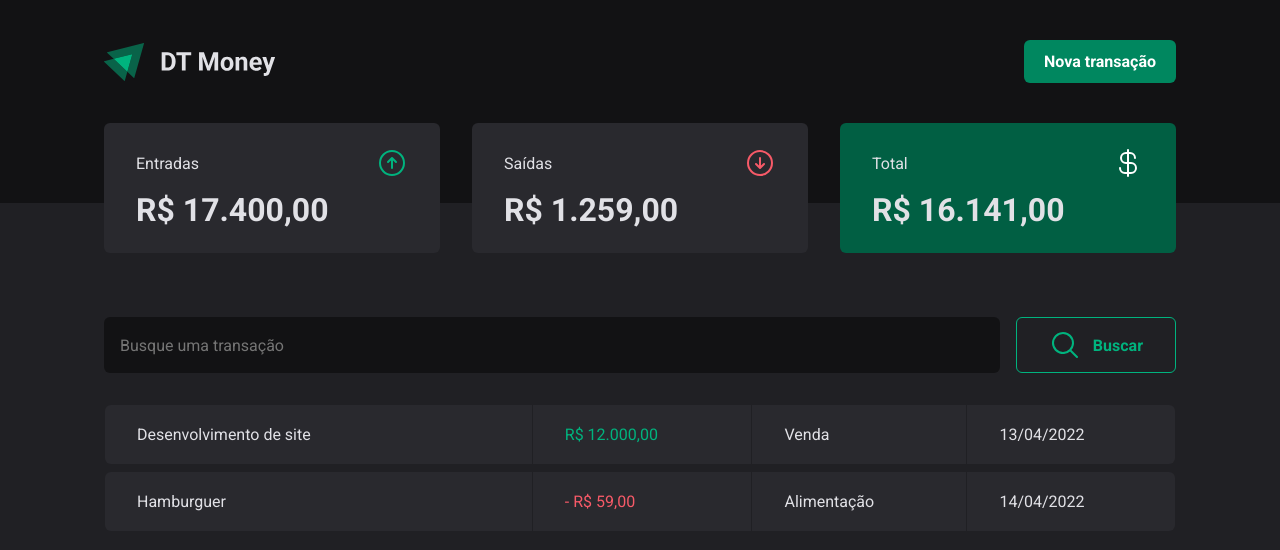
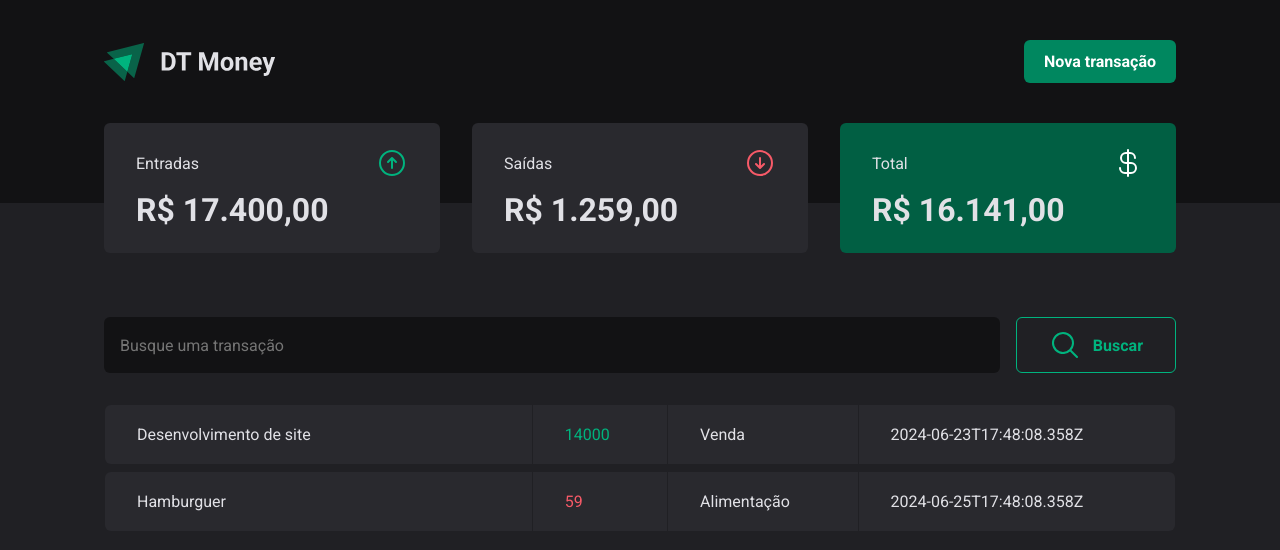
Before and after one commit to kauan2812/dt-money, a React (Vite) app: page / in a window 1280 px wide. Shown: the top 550 px of the page. Built offline with nearby package versions, Linux system fonts and the light colour scheme; data requests are answered from the project's data file.

Commit message:
using API request

```diff
--- a/src/components/Table/index.tsx
+++ b/src/components/Table/index.tsx
@@ -1,26 +1,47 @@
+import { useEffect, useState } from "react";
 import { PriceHighLight, TransactionsContainer, TransactionsTable } from "./styles";
 
+interface Transaction {
+  id: number
+  description: string
+  type: 'income' | 'outcome'
+  category: string
+  price: number,
+  createdAt: string
+}
+
 export function Table() {
+  const [transactions, setTransactions] = useState<Transaction[]>([])
+
+  useEffect(() => {
+    async function loadTransactions() {
+      const response = await fetch('http://localhost:3000/transactions')
+      const data = await response.json()
+
+      setTransactions(data)
+    }
+
+    loadTransactions()
+  }, [])
+
   return (
     <TransactionsContainer>
       <TransactionsTable>
         <tbody>
-          <tr>
-            <td width="40%">Desenvolvimento de site</td>
-            <td>
-              <PriceHighLight variant="income">R$ 12.000,00</PriceHighLight>
-            </td>
-            <td>Venda</td>
-            <td>13/04/2022</td>
-          </tr>
-          <tr>
-            <td width="40%">Hamburguer</td>
-            <td>
-              <PriceHighLight variant="outcome">- R$ 59,00</PriceHighLight>
-            </td>
-            <td>Alimentação</td>
-            <td>14/04/2022</td>
-          </tr>
+
+          {transactions.map(transaction => {
+            return (
+              <tr key={transaction.id}>
+                <td width="40%">{transaction.description}</td>
+                <td>
+                  <PriceHighLight variant={transaction.type}>{transaction.price}</PriceHighLight>
+                </td>
+                <td>{transaction.category}</td>
+                <td>{transaction.createdAt}</td>
+              </tr>
+            )
+          })}
+
         </tbody>
       </TransactionsTable>
     </TransactionsContainer>
```
